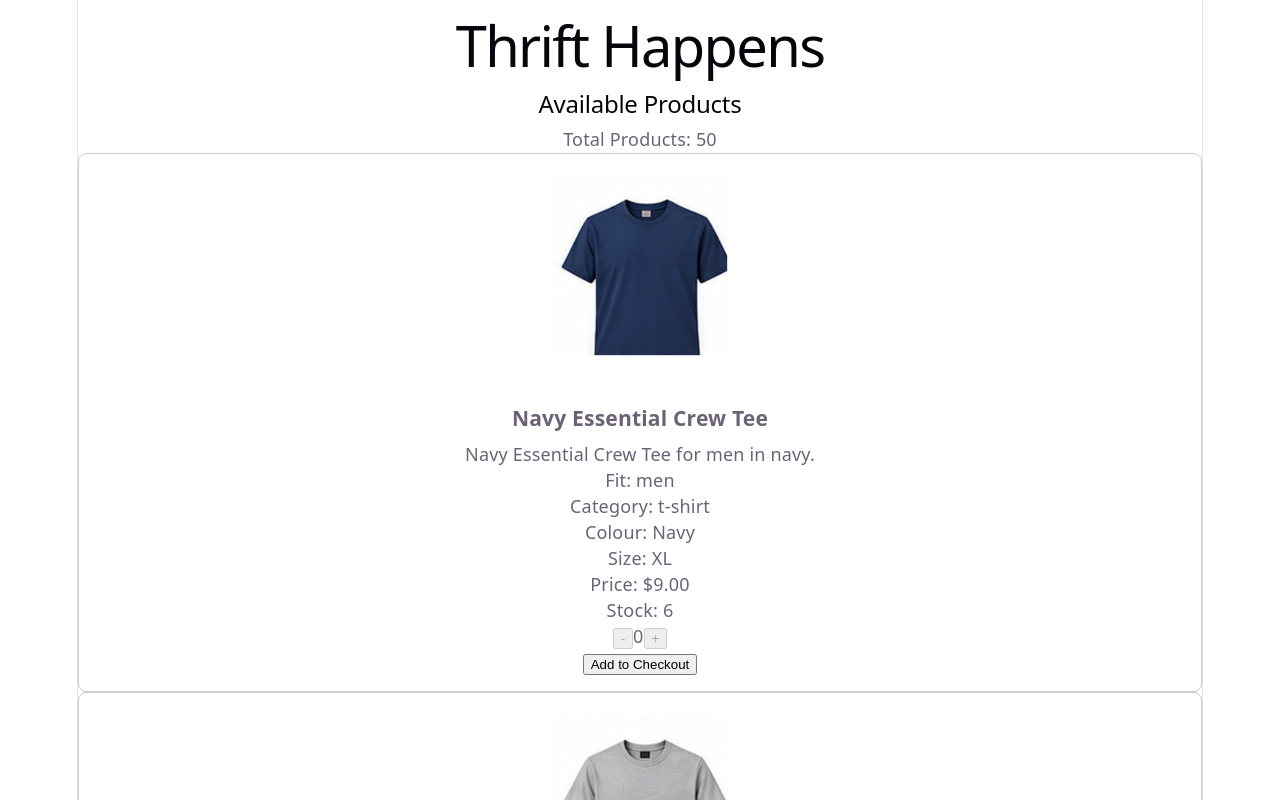
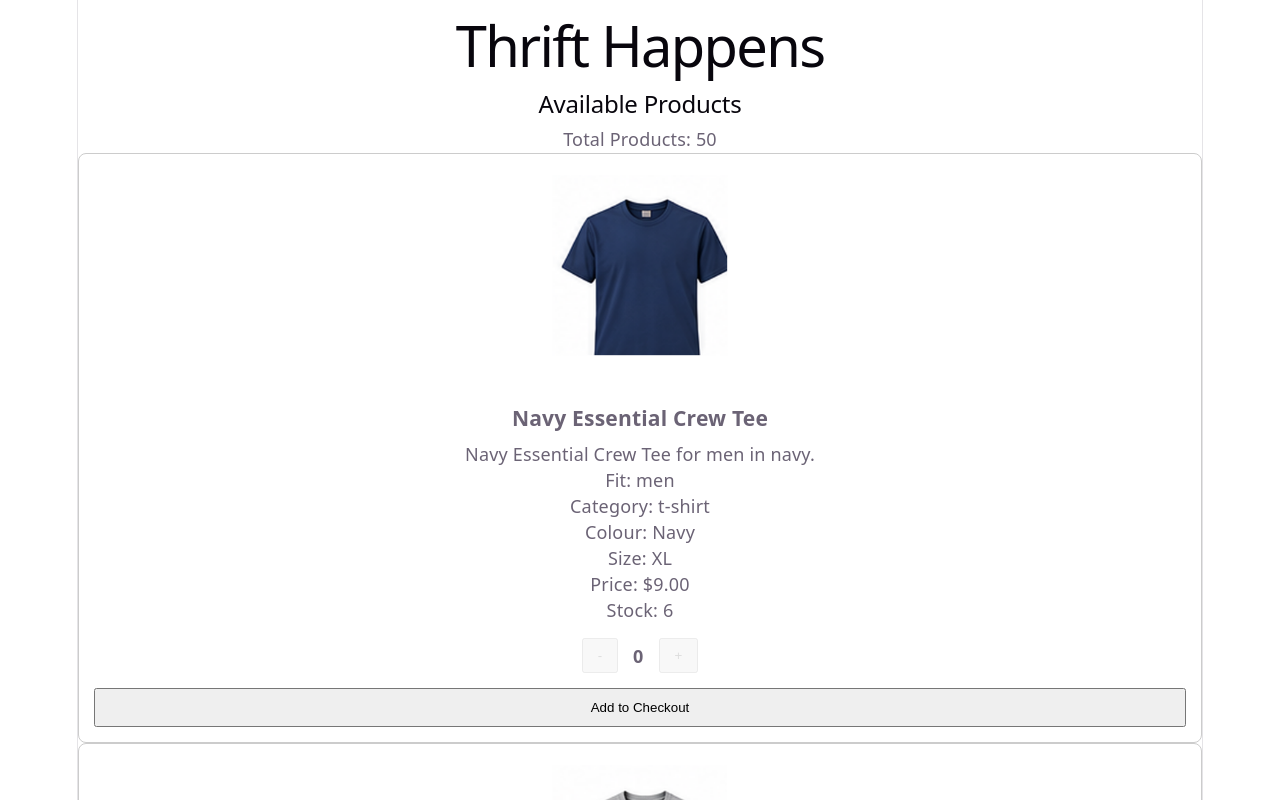
Before and after one commit to dwyerjulia/COMP2013-Project1, a React (Vite) app: page / in a window 1280 px wide. Shown: the top 800 px of the page. Built offline with nearby package versions, Linux system fonts and the light colour scheme.

Commit message:
Basic css for quantity selector

```diff
--- a/src/App.css
+++ b/src/App.css
@@ -28,3 +28,37 @@
 .item-card h3 {
   margin: 10px 0;
 }
+
+.quantity-selector {
+  display: flex;
+  justify-content: center;
+  align-items: center;
+  gap: 15px;
+  margin: 15px 0;
+}
+
+.quantity-selector button {
+  padding: 8px 14px;
+  cursor: pointer;
+}
+
+.quantity-selector span {
+  font-size: 18px;
+  font-weight: bold;
+}
+
+.quantity-selector button:disabled {
+  opacity: 0.4;
+  cursor: not-allowed;
+}
+
+.add-button {
+  padding: 10px;
+  width: 100%;
+  cursor: pointer;
+}
+
+.add-button:disabled {
+  opacity: 0.4;
+  cursor: not-allowed;
+}
```
